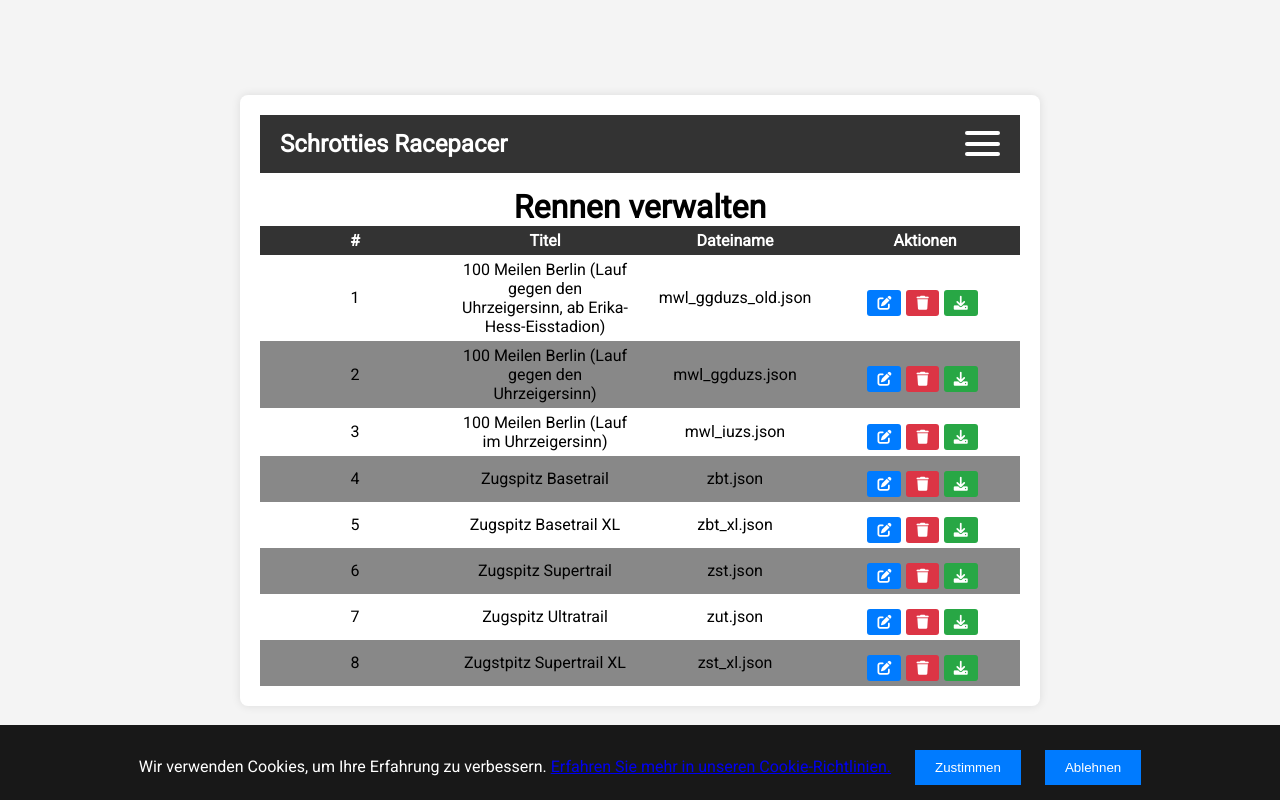
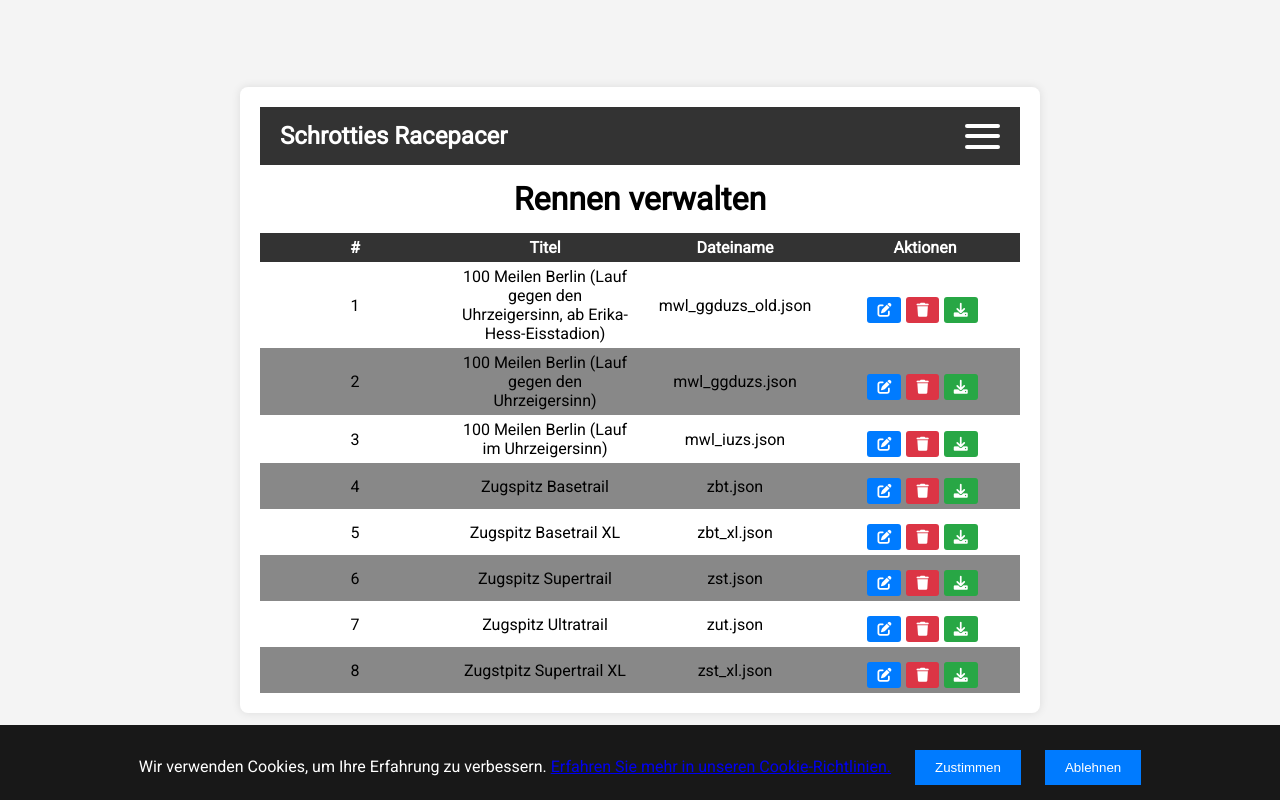
Before and after one commit to Schrottie/SchrottiesRacePacer, a PHP site: page /list_races.html in a window 1280 px wide. Run offline with PHP 8.4, Linux system fonts and the light colour scheme.

Commit message:
kosmetik

```diff
--- a/styles.css
+++ b/styles.css
@@ -409,3 +409,7 @@ input {
 .checkbox-container input[type="checkbox"] {
     margin-left: 0; /* Entfernt zusätzlichen Abstand links von der Checkbox */
 }
+
+#racesTable {
+    margin-top: 15px;
+}
```
